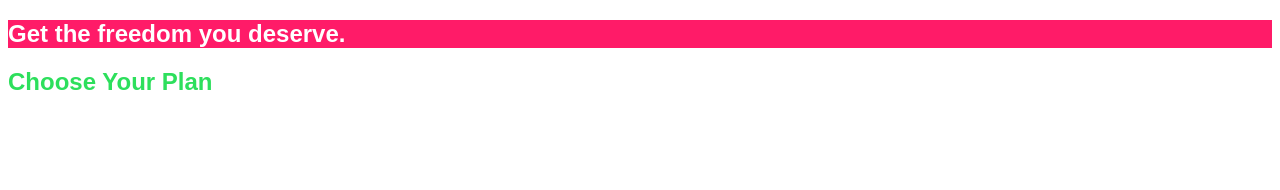
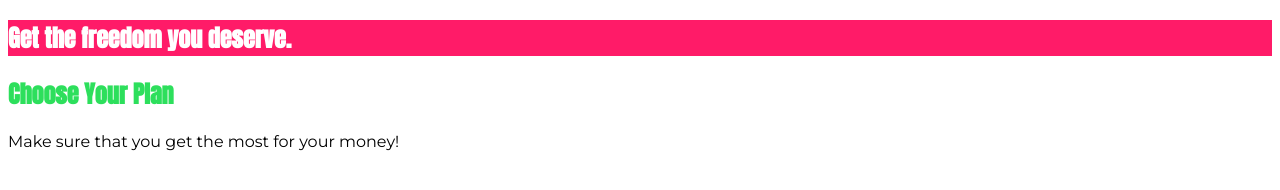
Before and after one commit to MarioBanay/css-basics, a plain HTML site: page index.html in a window 1280 px wide. Drawn offline with Linux system fonts and the light colour scheme.

Commit message:
CSS inheritance

```diff
--- a/index.html
+++ b/index.html
@@ -8,6 +8,7 @@
     <link rel="shortcut icon" href="favicon.png">
     <!-- Font link must be ABOVE stylesheet link otherwise will not work -->
     <link href="https://fonts.googleapis.com/css?family=Anton&display=swap" rel="stylesheet">
+    <link href="https://fonts.googleapis.com/css?family=Montserrat:400,700&display=swap" rel="stylesheet">
     <link rel="stylesheet" href="main.css" >
 </head>
 
@@ -18,6 +19,7 @@
         </section>
         <section id="plans">
             <h1 class="section-title">Choose Your Plan</h1>
+            <p>Make sure that you get the most for your money!</p>
         </section>
     </main>
 </body>
--- a/main.css
+++ b/main.css
@@ -1,3 +1,7 @@
+body {
+  font-family: 'Montserrat', sans-serif;
+}
+
 #product-overview {
   background: #ff1b68;
 }
@@ -11,9 +15,9 @@ h1 {
   font-family: 'Anton', sans-serif;
 }
 
-h1 {
+/* h1 {
   font-family: sans-serif;
-}
+} */
 
 /* In developer tools -> Styles tab you can see selectors aranged by priority
 from top to the bottom.
```
